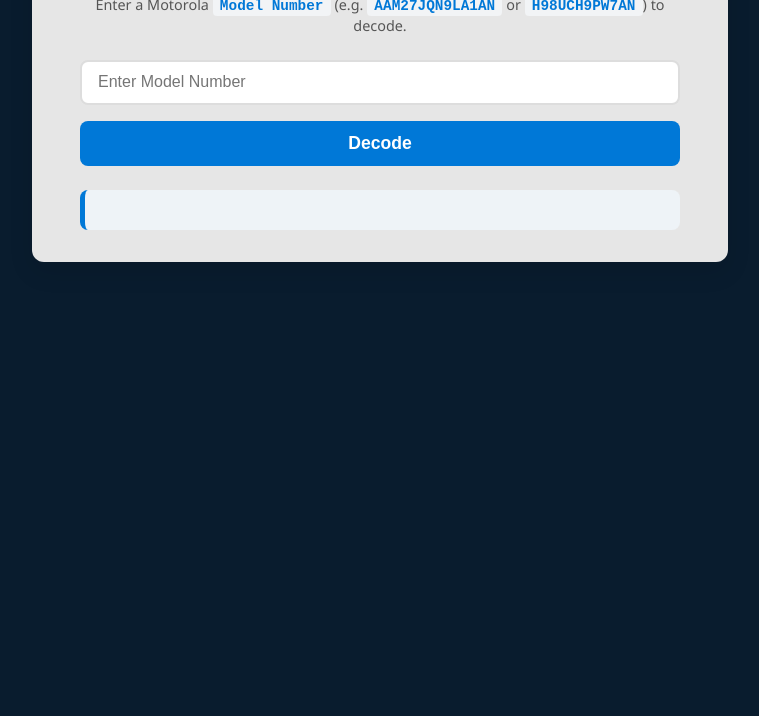
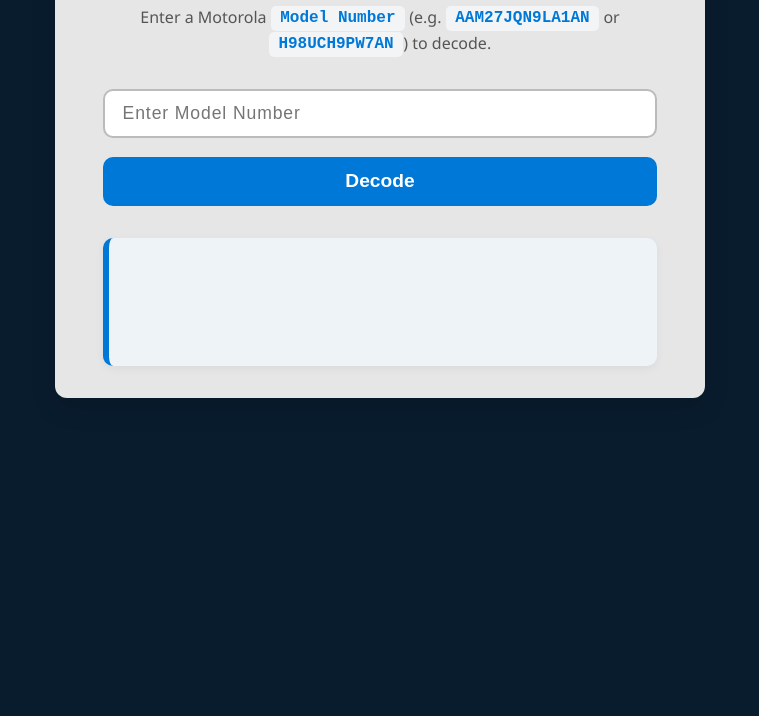
Before and after one commit to BuggzRadio-AZD/Motorola-Model-Decoder, a plain HTML site: page index.html in a window 1280 px wide. Shown: the part 148-864 px from the top of the page, without its empty margins (260-1019 px from the left). After the commit the page ends 800 px from the top, so only its background shows below. Drawn offline with Linux system fonts and the light colour scheme.

Commit message:
Update index.html

```diff
--- a/index.html
+++ b/index.html
@@ -3,8 +3,15 @@
 <head>
   <meta charset="UTF-8" />
   <meta name="viewport" content="width=device-width, initial-scale=1.0"/>
-  <title>Motorola Model Decoder</title>
+  <title>Motorola Model Decoder | Decode Motorola Radio Model Numbers</title>
+  <meta name="description" content="Decode Motorola radio model numbers including Waris, DMR, MOTOTRBO, APX, and Astro series. Get detailed info on band, power, protocol, and more." />
+  <meta name="keywords" content="Motorola, Radio, Model Decoder, DMR, MOTOTRBO, APX, Astro, Waris, Radio Models, Radio Decoder" />
+  <meta name="author" content="Henry Bartz" />
   <style>
+    /* Reset & base */
+    *, *::before, *::after {
+      box-sizing: border-box;
+    }
     body {
       font-family: 'Segoe UI', Tahoma, Geneva, Verdana, sans-serif;
       background-color: #091c2e;
@@ -15,85 +22,126 @@
       justify-content: center;
       align-items: flex-start;
       min-height: 100vh;
+      line-height: 1.6;
+      -webkit-font-smoothing: antialiased;
+      -moz-osx-font-smoothing: grayscale;
     }
     .container {
-      background: rgb(230, 230, 230);
+      background: #e6e6e6;
       padding: 2rem 3rem;
       border-radius: 12px;
-      box-shadow: 0 10px 25px rgba(0,0,0,0.1);
-      max-width: 600px;
+      box-shadow: 0 10px 25px rgba(0,0,0,0.15);
+      max-width: 650px;
       width: 100%;
+      color: #1a1a1a;
     }
     h1 {
       font-weight: 700;
-      color: #1a1a1a;
       margin-bottom: 0.25rem;
       text-align: center;
+      font-size: 2rem;
+      color: #0078d7;
+      text-shadow: 0 0 5px rgba(0,120,215,0.5);
     }
     p {
-      font-size: 0.9rem;
+      font-size: 1rem;
       color: #555;
       text-align: center;
-      margin-bottom: 1.5rem;
-      line-height: 1.4;
+      margin-bottom: 2rem;
+      line-height: 1.5;
+      user-select: none;
     }
     input[type="text"] {
       width: 100%;
-      padding: 0.7rem 1rem;
-      font-size: 1rem;
-      border: 2px solid #ddd;
-      border-radius: 8px;
-      transition: border-color 0.3s ease;
+      padding: 0.75rem 1.1rem;
+      font-size: 1.1rem;
+      border: 2px solid #bbb;
+      border-radius: 10px;
+      transition: border-color 0.3s ease, box-shadow 0.3s ease;
       box-sizing: border-box;
+      letter-spacing: 0.05em;
     }
     input[type="text"]:focus {
       outline: none;
       border-color: #0078d7;
-      box-shadow: 0 0 8px rgba(0, 120, 215, 0.3);
+      box-shadow: 0 0 10px rgba(0, 120, 215, 0.4);
+      background-color: #fff;
     }
     button {
-      margin-top: 1rem;
+      margin-top: 1.2rem;
       width: 100%;
-      padding: 0.75rem;
-      font-size: 1.1rem;
-      font-weight: 600;
+      padding: 0.85rem;
+      font-size: 1.2rem;
+      font-weight: 700;
       color: white;
       background-color: #0078d7;
       border: none;
-      border-radius: 8px;
+      border-radius: 10px;
       cursor: pointer;
-      transition: background-color 0.3s ease;
+      transition: background-color 0.3s ease, box-shadow 0.3s ease;
+      user-select: none;
     }
-    button:hover {
+    button:hover, button:focus {
       background-color: #005ea1;
+      box-shadow: 0 0 12px rgba(0,94,161,0.7);
     }
     #result {
-      margin-top: 1.5rem;
-      padding: 1.25rem 1.5rem;
+      margin-top: 2rem;
+      padding: 1.5rem 2rem;
       background-color: #eef3f7;
-      border-left: 5px solid #0078d7;
-      border-radius: 8px;
+      border-left: 6px solid #0078d7;
+      border-radius: 10px;
       font-size: 1rem;
-      color: #333;
+      color: #222;
       white-space: pre-line;
+      box-shadow: 0 3px 10px rgba(0,0,0,0.05);
+      min-height: 8rem;
+      line-height: 1.4;
+      font-family: 'Courier New', Courier, monospace;
+      user-select: text;
+    }
+    strong {
+      color: #005ea1;
+    }
+    em {
+      display: block;
+      margin-top: 1rem;
+      font-style: italic;
+      color: #555;
+      font-size: 0.9rem;
+      user-select: none;
     }
     code {
       background-color: #f2f4f6;
-      padding: 0.15em 0.5em;
-      border-radius: 4px;
+      padding: 0.2em 0.6em;
+      border-radius: 5px;
       font-family: 'Courier New', Courier, monospace;
       font-weight: 600;
       color: #0078d7;
+      user-select: text;
+    }
+    /* Responsive */
+    @media (max-width: 480px) {
+      .container {
+        padding: 1.5rem 1.5rem;
+      }
+      h1 {
+        font-size: 1.5rem;
+      }
+      button {
+        font-size: 1rem;
+        padding: 0.65rem;
+      }
     }
   </style>
 </head>
 <body>
-  <div class="container">
+  <div class="container" role="main" aria-label="Motorola Model Decoder Tool">
     <h1>Motorola Model Decoder</h1>
     <p>Enter a Motorola <code>Model Number</code> (e.g. <code>AAM27JQN9LA1AN</code> or <code>H98UCH9PW7AN</code>) to decode.</p>
-    <input type="text" id="lookupInput" placeholder="Enter Model Number"/>
-    <button onclick="decodeModel()">Decode</button>
-    <div id="result"></div>
+    <input type="text" id="lookupInput" placeholder="Enter Model Number" aria-label="Model Number input" autocomplete="off" />
+    <button onclick="decodeModel()" aria-label="Decode Motorola model number">Decode</button>
+    <div id="result" aria-live="polite" aria-atomic="true"></div>
   </div>
 
   <script>
@@ -101,6 +149,7 @@
       const input = document.getElementById("lookupInput").value.trim().toUpperCase();
       const resultDiv = document.getElementById("result");
 
+      // Basic validation
       if (!/^[A-Z0-9]{12,15}$/.test(input)) {
         resultDiv.innerHTML = `<span style="color: red;">Invalid model format. Expected 12–15 alphanumeric characters.</span>`;
         return;
@@ -151,11 +200,12 @@
       };
 
       const modelId = input.slice(3, 6);
-      const family = modelSeriesTable[modelId] ? modelSeriesTable[modelId] : "Unknown Family";
+      let output = `<strong>Model:</strong> ${input}`;
 
-      let output = `<strong>Model:</strong> ${input}`;
       if (modelSeriesTable[modelId]) {
         output += `\n<strong>Detected Series:</strong> ${modelSeriesTable[modelId]}`;
+      } else {
+        output += `\n<strong>Detected Series:</strong> Unknown Family (${modelId})`;
       }
 
       if (["AAM", "AAH"].includes(prefix)) {
```
